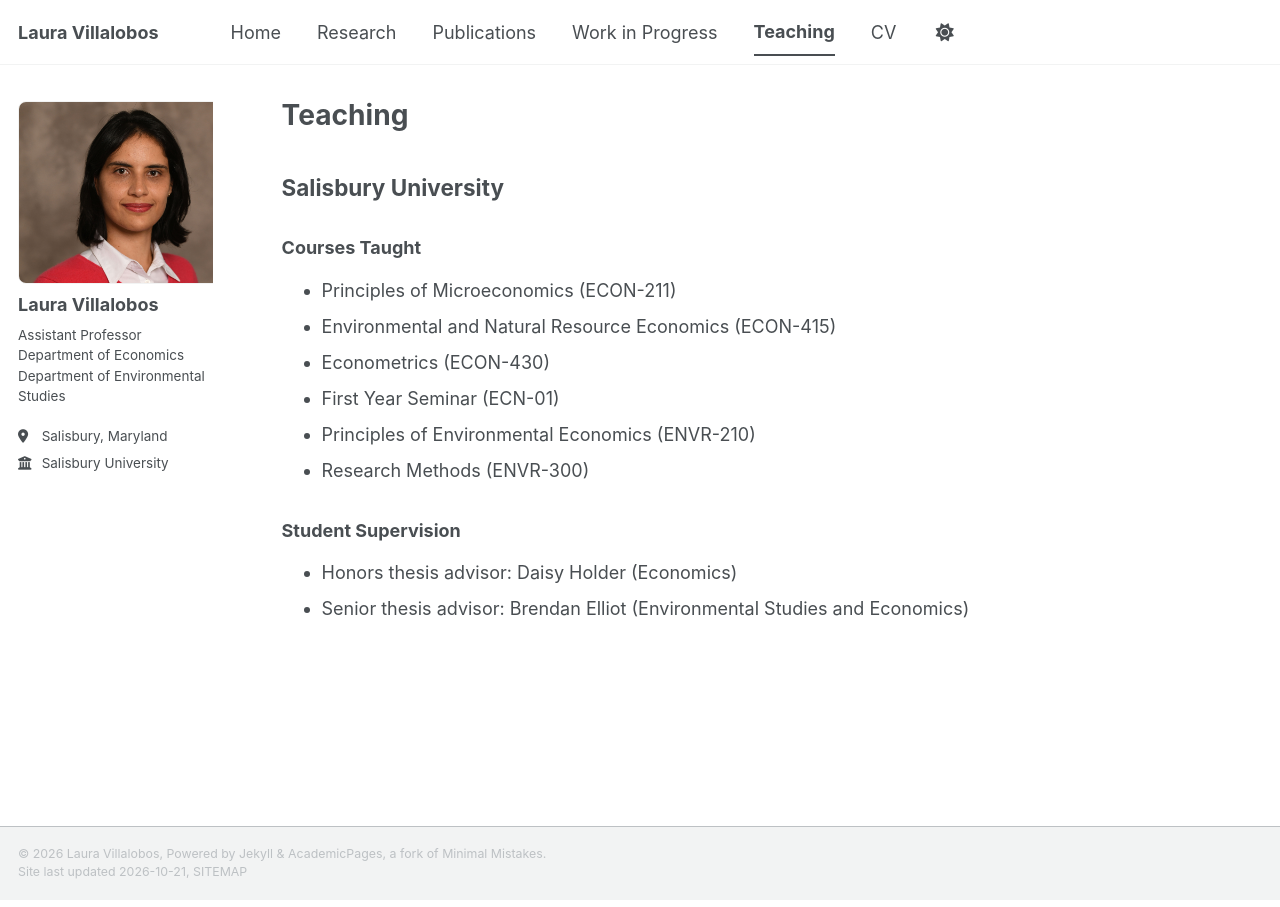
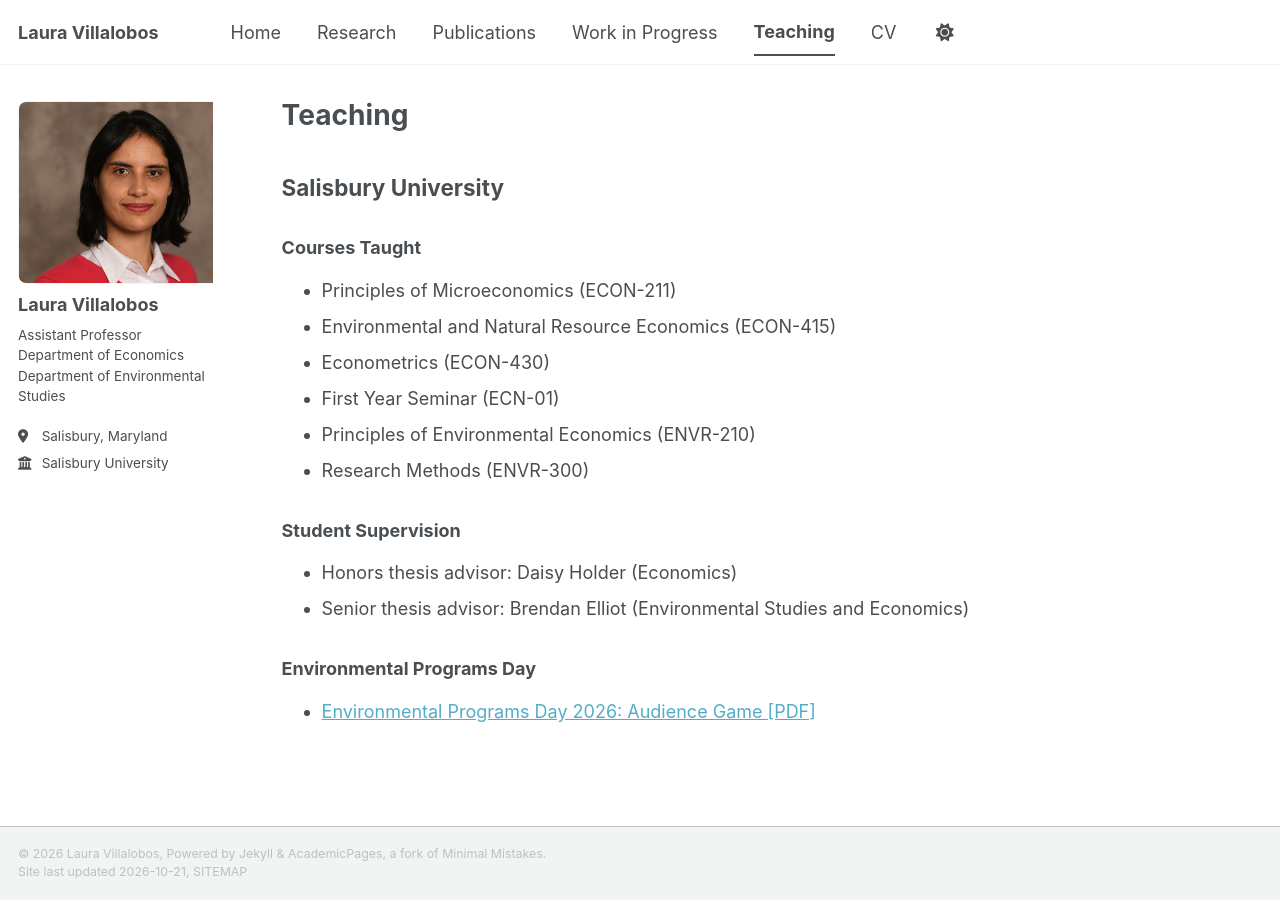
Before and after one commit to lavifi/lavifi.github.io, a Jekyll site: the page built from _pages/teaching.html, in a window 1280 px wide. Built offline with Jekyll 4.4.1, drawn with Linux system fonts in a browser that asks for light colours; a style sheet for code colours, icons or effects is not loaded.

Commit message:
Add Environmental Programs Day audience game to Teaching

```diff
--- a/_pages/teaching.html
+++ b/_pages/teaching.html
@@ -22,3 +22,8 @@ author_profile: true
   <li>Honors thesis advisor: Daisy Holder (Economics)</li>
   <li>Senior thesis advisor: Brendan Elliot (Environmental Studies and Economics)</li>
 </ul>
+
+<h3>Environmental Programs Day</h3>
+<ul>
+  <li><a href="/files/Environmental_Programs_Day_2026_audience-game.pdf">Environmental Programs Day 2026: Audience Game [PDF]</a></li>
+</ul>
```
Also changed, not shown: 1 other file.
